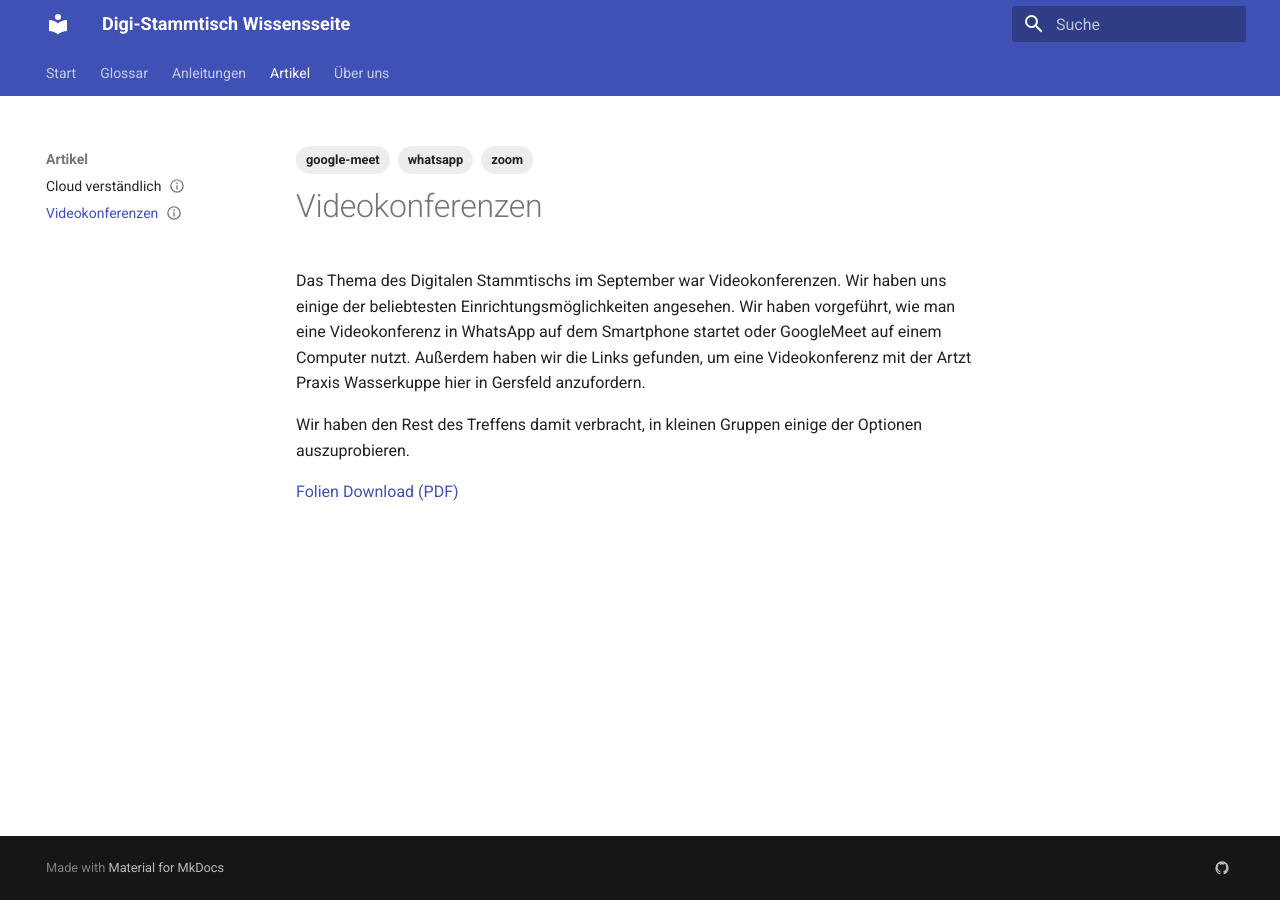
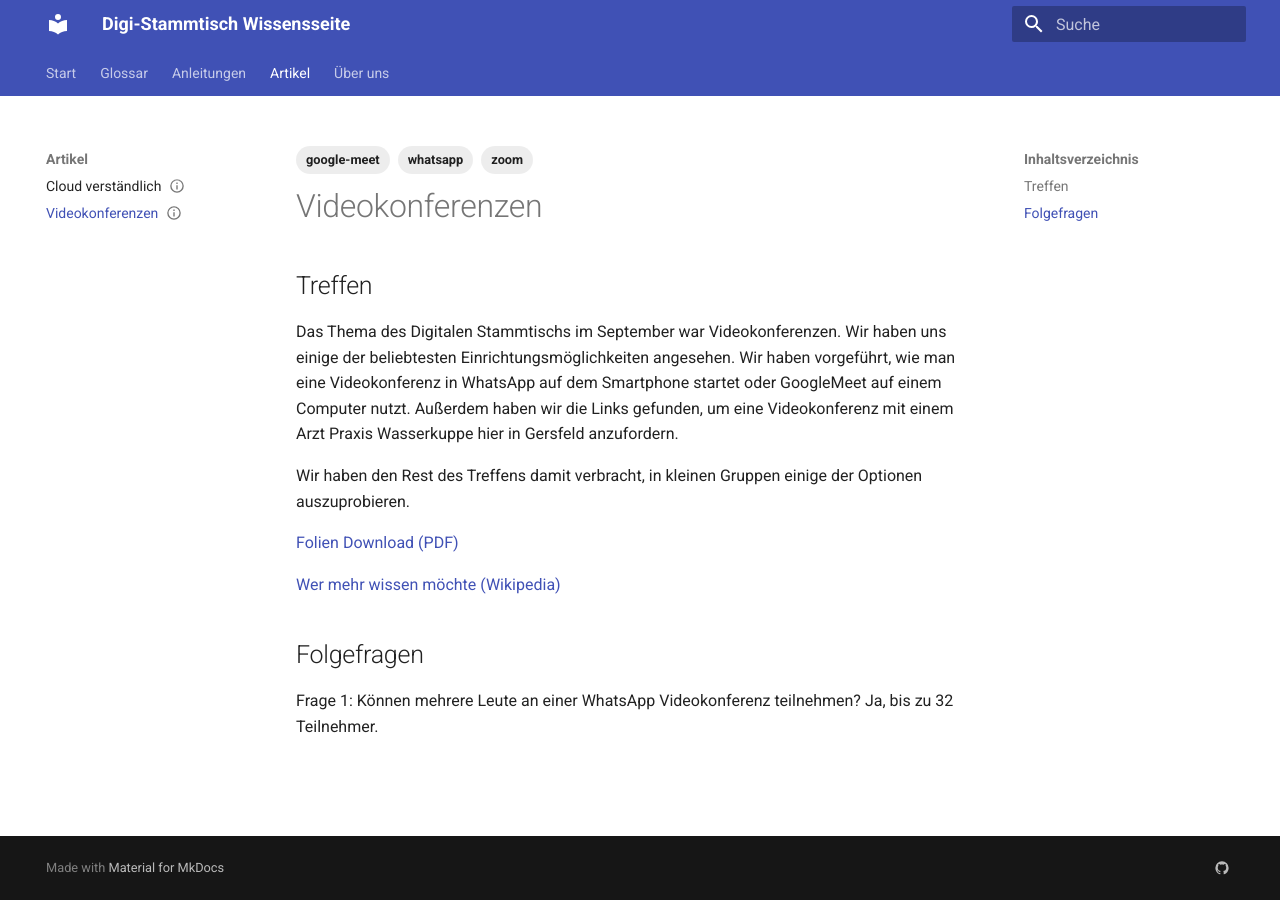
Before and after one commit to ralphmueller/digi-wissensdatenbank, an MkDocs documentation site: the page built from docs/03-artikel/videokonferenzen.md, in a window 1280 px wide. Built offline with MkDocs 1.6.1 and Material for MkDocs 9.7.7, drawn with Linux system fonts in a browser that asks for light colours.

Commit message:
after meeting with Susan and Sabine

```diff
--- a/docs/03-artikel/videokonferenzen.md
+++ b/docs/03-artikel/videokonferenzen.md
@@ -4,15 +4,23 @@ slug: video-conferencing
 type: article
 tags: [zoom, google-meet, whatsapp]
 author: Susan Iwai
-updated: 2025-09-15
+updated: 2025-09-30
 status: published
 related: []
 ---
 
 # Videokonferenzen
 
-Das Thema des Digitalen Stammtischs im September war Videokonferenzen. Wir haben uns einige der beliebtesten Einrichtungsmöglichkeiten angesehen. Wir haben vorgeführt, wie man eine Videokonferenz in WhatsApp auf dem Smartphone startet oder GoogleMeet auf einem Computer nutzt. Außerdem haben wir die Links gefunden, um eine Videokonferenz mit der Artzt Praxis Wasserkuppe hier in Gersfeld anzufordern.
+## Treffen
+
+Das Thema des Digitalen Stammtischs im September war Videokonferenzen. Wir haben uns einige der beliebtesten Einrichtungsmöglichkeiten angesehen. Wir haben vorgeführt, wie man eine Videokonferenz in WhatsApp auf dem Smartphone startet oder GoogleMeet auf einem Computer nutzt. Außerdem haben wir die Links gefunden, um eine Videokonferenz mit einem Arzt Praxis Wasserkuppe hier in Gersfeld anzufordern.
 
 Wir haben den Rest des Treffens damit verbracht, in kleinen Gruppen einige der Optionen auszuprobieren.
 
 [Folien Download  (PDF)](static/OnlineVideotelefonie.pdf)
+
+[Wer mehr wissen möchte (Wikipedia)](https://de.wikipedia.org/wiki/Videokonferenz)
+
+## Folgefragen
+
+Frage 1: Können mehrere Leute an einer WhatsApp Videokonferenz teilnehmen?  Ja, bis zu 32 Teilnehmer.
```
Also changed, not shown: docs/03-artikel/cloud-verstaendlich.md (+1 -3 lines), docs/index.md (+1 -1 lines), site/index.html, site/search/search_index.json.
